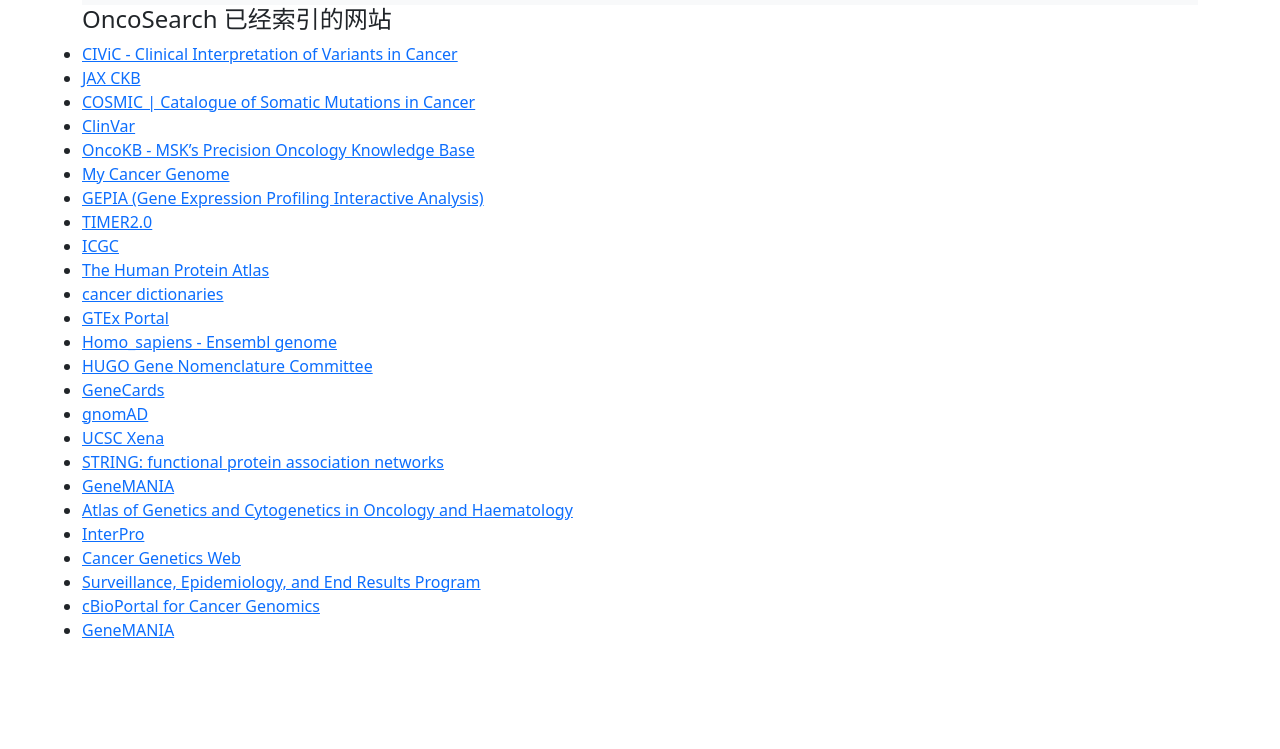
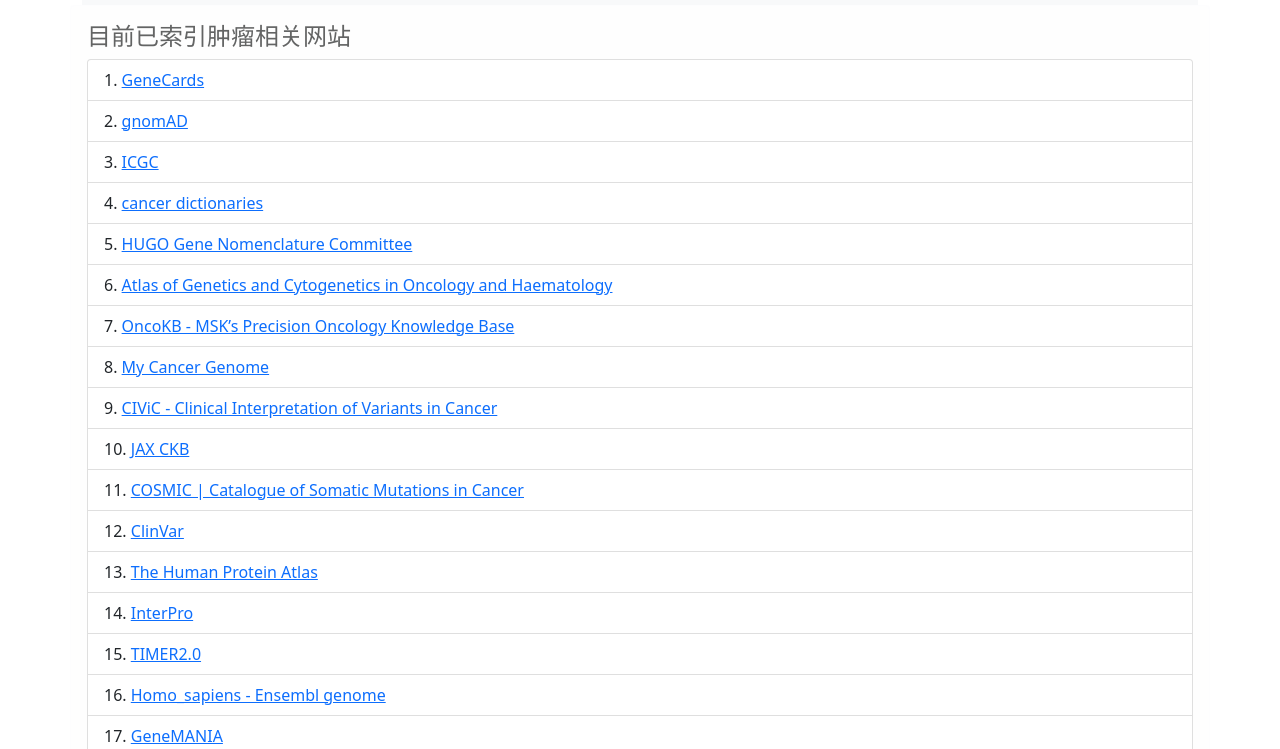
Before and after one commit to fei0810/oncosearch, a plain HTML site: page resources.html in a window 1280 px wide. Shown: the part 51-800 px from the top of the page. Drawn offline with nearby package versions, Linux system fonts and the light colour scheme.

Commit message:
Update resources.html

```diff
--- a/resources.html
+++ b/resources.html
@@ -45,47 +45,70 @@
 
             </nav>
             <div class="row">
-                <h4>OncoSearch 已经索引的网站</h4>
+                <div class="alert alert-light" role="alert">
+                    <h4>目前已索引肿瘤相关网站</h4>
+                    <ul class="list-group list-group-numbered">
+                        <li class="list-group-item"><a href="https://www.genecards.org/">GeneCards</a></li>
+                        <li class="list-group-item"><a href="https://gnomad.broadinstitute.org/">gnomAD</a></li>
+                        <li class="list-group-item"><a href="https://dcc.icgc.org/">ICGC</a></li>
+                        <li class="list-group-item"><a
+                                href="https://www.cancer.gov/publications/dictionaries/cancer-terms/">cancer
+                                dictionaries</a>
+                        </li>
+                        <li class="list-group-item"><a href="https://www.genenames.org/">HUGO Gene Nomenclature
+                                Committee</a></li>
+                        <li class="list-group-item"><a href="http://atlasgeneticsoncology.org/">Atlas of Genetics
+                                and
+                                Cytogenetics in Oncology and
+                                Haematology</a> </li>
+                        <li class="list-group-item"><a href="https://www.oncokb.org/">OncoKB - MSK&#8217;s Precision
+                                Oncology Knowledge Base</a>
+                        </li>
+                        <li class="list-group-item"><a href="https://www.mycancergenome.org/">My Cancer Genome</a>
+                        </li>
+                        <li class="list-group-item"><a href="https://civicdb.org/">CIViC - Clinical Interpretation
+                                of
+                                Variants in Cancer</a></li>
+                        <li class="list-group-item"><a href="https://ckb.jax.org/">JAX CKB</a></li>
+                        <li class="list-group-item"><a href="https://cancer.sanger.ac.uk/cosmic/">COSMIC | Catalogue
+                                of
+                                Somatic Mutations in
+                                Cancer</a></li>
+                        <li class="list-group-item"><a href="https://www.ncbi.nlm.nih.gov/clinvar/">ClinVar</a></li>
 
-                <ul>
-                    <li><a href="https://civicdb.org/">CIViC - Clinical Interpretation of Variants in Cancer</a></li>
-                    <li><a href="https://ckb.jax.org/">JAX CKB</a></li>
-                    <li><a href="https://cancer.sanger.ac.uk/cosmic/">COSMIC | Catalogue of Somatic Mutations in
-                            Cancer</a></li>
-                    <li><a href="https://www.ncbi.nlm.nih.gov/clinvar/">ClinVar</a></li>
-                    <li><a href="https://www.oncokb.org/">OncoKB - MSK&#8217;s Precision Oncology Knowledge Base</a>
-                    </li>
-                    <li><a href="https://www.mycancergenome.org/">My Cancer Genome</a></li>
-                    <li><a href="http://gepia.cancer-pku.cn/">GEPIA (Gene Expression Profiling Interactive Analysis)</a>
-                    </li>
-                    <li><a href="http://timer.cistrome.org/">TIMER2.0</a></li>
-                    <li><a href="https://dcc.icgc.org/">ICGC</a></li>
-                    <li><a href="https://www.proteinatlas.org/">The Human Protein Atlas</a></li>
-                    <li><a href="https://www.cancer.gov/publications/dictionaries/cancer-terms/">cancer dictionaries</a>
-                    </li>
-                    <li><a href="https://gtexportal.org/home/gene/">GTEx Portal</a></li>
-                    <li><a href="https://asia.ensembl.org/Homo_sapiens/">Homo_sapiens - Ensembl genome</a></li>
-                    <li><a href="https://www.genenames.org/">HUGO Gene Nomenclature Committee</a></li>
-                    <li><a href="https://www.genecards.org/">GeneCards</a></li>
-                    <li><a href="https://gnomad.broadinstitute.org/">gnomAD</a></li>
-                    <li><a href="https://xenabrowser.net/">UCSC Xena</a></li>
-                    <li><a href="https://string-db.org/">STRING: functional protein association networks</a></li>
-                    <li><a href="https://genemania.org/">GeneMANIA</a></li>
-                    <li><a href="http://atlasgeneticsoncology.org/">Atlas of Genetics and Cytogenetics in Oncology and
-                            Haematology</a>
-                    </li>
-                    <li><a href="https://www.ebi.ac.uk/interpro/">InterPro</a></li>
-                    <li><a href="http://www.cancer-genetics.org/">Cancer Genetics Web</a></li>
-                    <li><a href="https://seer.cancer.gov/">Surveillance, Epidemiology, and End Results Program</a></li>
-                    <li><a href="https://www.cbioportal.org/">cBioPortal for Cancer Genomics</a></li>
-                    <li><a href="https://genemania.org/search/homo-sapiens/">GeneMANIA</a></li>
-                </ul>
-            </div>
-            <!-- <footer class="d-flex flex-wrap justify-content-between align-items-center py-3 my-4 border-top">
+
+
+                        <li class="list-group-item"><a href="https://www.proteinatlas.org/">The Human Protein
+                                Atlas</a></li>
+                        <li class="list-group-item"><a href="https://www.ebi.ac.uk/interpro/">InterPro</a></li>
+                        <li class="list-group-item"><a href="http://timer.cistrome.org/">TIMER2.0</a></li>
+                        <li class="list-group-item"><a href="https://asia.ensembl.org/Homo_sapiens/">Homo_sapiens -
+                                Ensembl
+                                genome</a></li>
+
+                        <li class="list-group-item"><a href="https://genemania.org/">GeneMANIA</a></li>
+                        <li class="list-group-item"><a href="http://www.cancer-genetics.org/">Cancer Genetics
+                                Web</a></li>
+                        <li class="list-group-item"><a href="https://seer.cancer.gov/">Surveillance, Epidemiology,
+                                and End
+                                Results Program</a></li>
+                        <li class="list-group-item"><a href="https://string-db.org/">STRING: functional protein
+                                association
+                                networks</a></li>
+                        <li class="list-group-item"><a href="https://www.cbioportal.org/">cBioPortal for Cancer
+                                Genomics</a>
+                        </li>
+                        <li class="list-group-item"><a href="https://gtexportal.org/home/gene/">GTEx Portal</a></li>
+                        <li class="list-group-item"><a href="https://xenabrowser.net/">UCSC Xena</a></li>
+                        <li class="list-group-item"><a href="http://gepia.cancer-pku.cn/">GEPIA (Gene Expression
+                                Profiling
+                                Interactive Analysis)</a></li>
+                    </ul>
+                </div>
+                <!-- <footer class="d-flex flex-wrap justify-content-between align-items-center py-3 my-4 border-top">
                 <p class="col-md-4 mb-0 text-muted">&copy; 2021 <a href="https://kaopubear.top">思考问题的熊</a> </p>
             </footer> -->
-            <div class="container">
-
+            </div>
     </body>
 
 </html>
```
